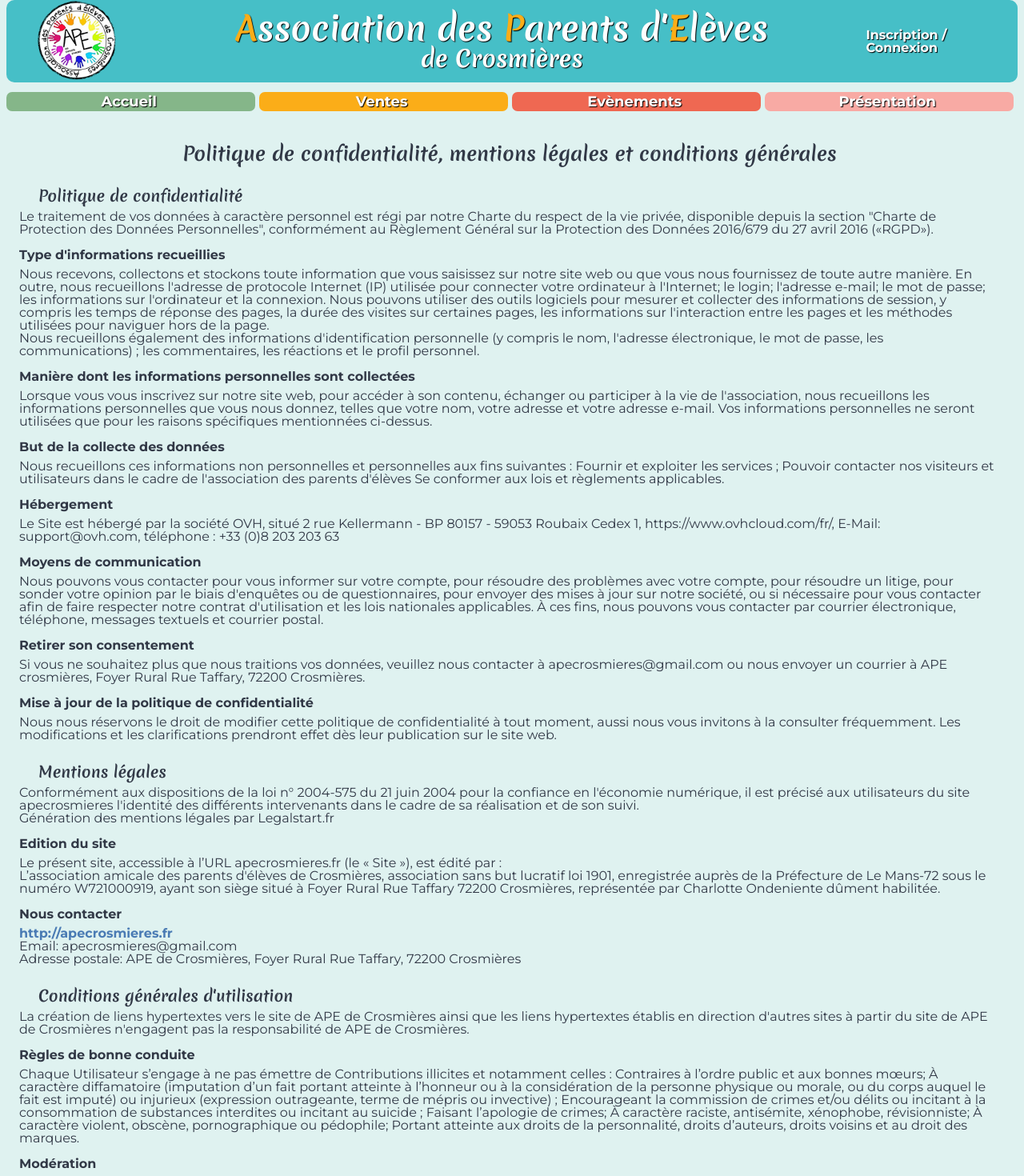
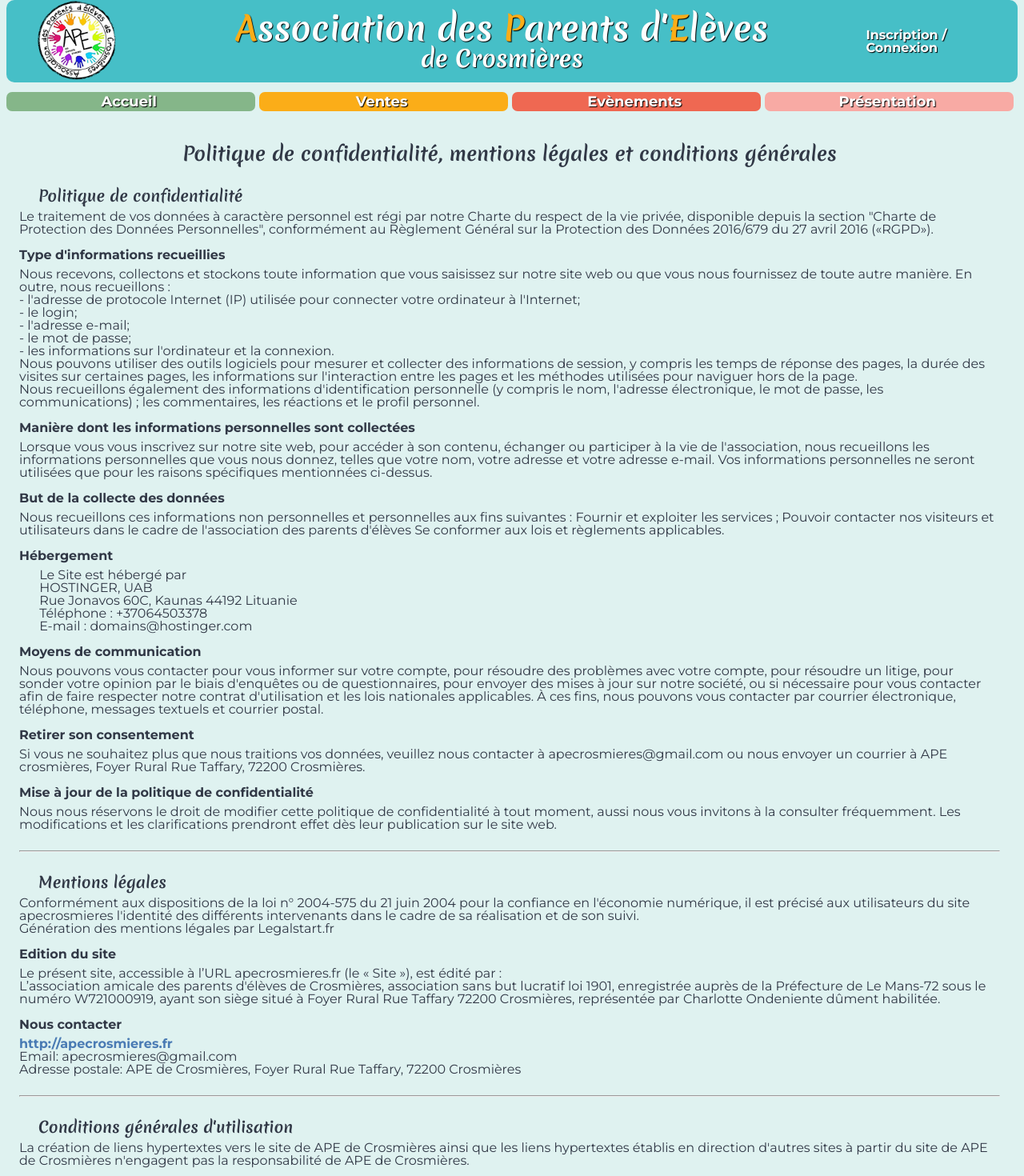
Before and after one commit to Christophe-Desmarres/APE-Crosmieres, a Vue app: page /mentions-legales in a window 1280 px wide. Shown: the top 1470 px of the page at 80% size. Built offline with nearby package versions, Linux system fonts and the light colour scheme.

Commit message:
update legals notices and footer links

```diff
--- a/src/components/legal-notices/LegalNoticesLayout.vue
+++ b/src/components/legal-notices/LegalNoticesLayout.vue
@@ -15,10 +15,13 @@
     <p>
       Nous recevons, collectons et stockons toute information que vous saisissez
       sur notre site web ou que vous nous fournissez de toute autre manière. En
-      outre, nous recueillons l'adresse de protocole Internet (IP) utilisée pour
-      connecter votre ordinateur à l'Internet; le login; l'adresse e-mail; le
-      mot de passe; les informations sur l'ordinateur et la connexion. Nous
-      pouvons utiliser des outils logiciels pour mesurer et collecter des
+      outre, nous recueillons :<br />
+      - l'adresse de protocole Internet (IP) utilisée pour connecter votre ordinateur à l'Internet; <br />
+      - le login; <br />
+      - l'adresse e-mail; <br />
+      - le mot de passe; <br />
+      - les informations sur l'ordinateur et la connexion. <br />
+      Nous pouvons utiliser des outils logiciels pour mesurer et collecter des
       informations de session, y compris les temps de réponse des pages, la
       durée des visites sur certaines pages, les informations sur l'interaction
       entre les pages et les méthodes utilisées pour naviguer hors de la
@@ -44,11 +47,12 @@
       d'élèves Se conformer aux lois et règlements applicables.
     </p>
     <h3>Hébergement</h3>
-    <p>
-      Le Site est hébergé par la société OVH, situé 2 rue Kellermann - BP 80157
-      - 59053 Roubaix Cedex 1, https://www.ovhcloud.com/fr/, E-Mail:
-      support@ovh.com, téléphone : +33 (0)8 203 203 63
-    </p>
+    <pre>
+      Le Site est hébergé par
+      HOSTINGER, UAB
+      Rue Jonavos 60C, Kaunas 44192 Lituanie
+      Téléphone : +37064503378
+      E-mail : domains@hostinger.com</pre>
     <h3>Moyens de communication</h3>
     <p>
       Nous pouvons vous contacter pour vous informer sur votre compte, pour
@@ -72,7 +76,8 @@
       fréquemment. Les modifications et les clarifications prendront effet dès
       leur publication sur le site web.
     </p>
-
+    <br />
+    <hr>
     <h2 id="legal">Mentions légales</h2>
     <p>
       Conformément aux dispositions de la loi n° 2004-575 du 21 juin 2004 pour
@@ -99,7 +104,8 @@
         Crosmières
       </li>
     </ul>
-
+    <br />
+    <hr>
     <h2 id="condition">Conditions générales d'utilisation</h2>
     <p>
       La création de liens hypertextes vers le site de APE de Crosmières ainsi
@@ -144,25 +150,11 @@
     </p>
     <p class="team">
       Site créé par la Team APE, apprenants de l'école O'clock
-      <a
-        href="https://www.linkedin.com/in/christophe-desmarres/"
-        target="_blank"
-        >Christophe D.</a
-      >,
-      <a href="https://www.linkedin.com/in/natalene-dubois/" target="_blank"
-        >Natalène D.</a
-      >,
-      <a href="https://linkedin.com/in/loïc-debruille" target="_blank"
-        >Loïc D.</a
-      >,
-      <a
-        href="http://linkedin.com/in/emilie-potier-developpeuse-web"
-        target="_blank"
-        >Emilie P.</a
-      >,
-      <a href="http://www.linkedin.com/in/julien-le-brenn" target="_blank"
-        >Julien L.</a
-      >, pour l'APE de Crosmières
+      <a href="https://www.linkedin.com/in/christophe-desmarres/" target="_blank">Christophe D.</a>,
+      <a href="https://www.linkedin.com/in/natalene-dubois/" target="_blank">Natalène D.</a>,
+      <a href="https://linkedin.com/in/loïc-debruille" target="_blank">Loïc D.</a>,
+      <a href="http://linkedin.com/in/emilie-potier-developpeuse-web" target="_blank">Emilie P.</a>,
+      <a href="http://www.linkedin.com/in/julien-le-brenn" target="_blank">Julien L.</a>, pour l'APE de Crosmières
     </p>
   </section>
 </template>
@@ -211,6 +203,7 @@ section {
     color: $blue-dark;
     font-weight: bold;
   }
+
   .team {
     margin-top: 1rem;
   }
--- a/src/components/templates/FooterLayout.vue
+++ b/src/components/templates/FooterLayout.vue
@@ -1,21 +1,22 @@
 <template>
     <footer>
         <ul class="footer--list">
-            <li class="footer--list__link"><a target="_blank" href="https://www.facebook.com/groups/apecrosmieres/">Facebook</a></li>
-            <li class="footer--list__link"><a href="mailto: chrisdmar12@gmail.com">Nous contacter</a></li>
+            <li class="footer--list__link"><a target="_blank"
+                    href="https://www.facebook.com/profile.php?id=100013912069083">Facebook</a></li>
+            <li class="footer--list__link"><a href="mailto: apecrosmieres@gmail.com">Nous contacter</a></li>
 
             <li class="footer--list__link">
-                <router-link v-bind:to="{ name: 'legal-notices' }" class="link" id="#policy">
+                <router-link v-bind:to="{ name: 'legal-notices', hash: '#policy' }" class="link" >
                     Politique de confidentialité
                 </router-link>
             </li>
             <li class="footer--list__link">
-                <router-link v-bind:to="{ name: 'legal-notices' }" class="link" id="#legal">
+                <router-link v-bind:to="{ name: 'legal-notices', hash: '#legal' }" class="link" >
                     Mentions légales
                 </router-link>
             </li>
             <li class="footer--list__link">
-                <router-link v-bind:to="{ name: 'legal-notices' }" class="link" id="#condition">
+                <router-link v-bind:to="{ name: 'legal-notices', hash: '#condition'}" class="link" >
                     Conditions générales
                 </router-link>
             </li>
@@ -28,6 +29,7 @@
 
 
 <script>
+
 export default {
     name: 'FooterLayout',
 }
--- a/src/components/templates/HeaderLayout.vue
+++ b/src/components/templates/HeaderLayout.vue
@@ -128,6 +128,7 @@
 <script>
 import profil from '@/assets/images/profil.svg'
 import logoAPE from '@/assets/images/logo-tampon-APE-140.png'
+
 export default {
   name: 'HeaderLayout',
   //IF TRUE WE ARE IN BACK OFFICE -> Hidden NAV
@@ -342,6 +343,7 @@ header {
     //WE USE THE underlineAnim.scss for animate nav
     @import "../../assets/animations/underlineAnim.scss";
   }
+
 }
 
 //<----------------------MENU BURGER ---------------->
--- a/src/router/index.js
+++ b/src/router/index.js
@@ -133,7 +133,6 @@ const routes = [
     component: () => import( /* webpackChunkName: "legal-notices" */ '../views/legal-notices/LegalNoticesView.vue')
   },
 ]
-
 
 const router = createRouter({
   history: createWebHistory(process.env.BASE_URL),
```
